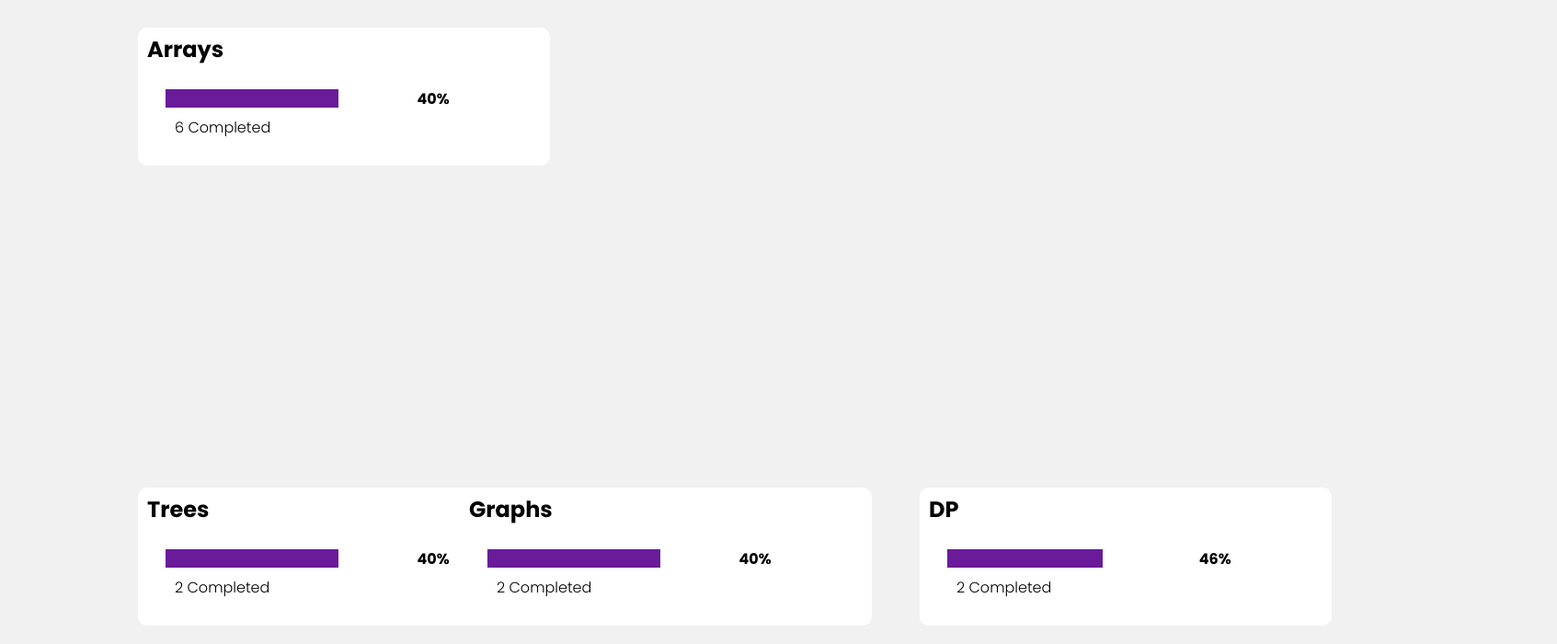
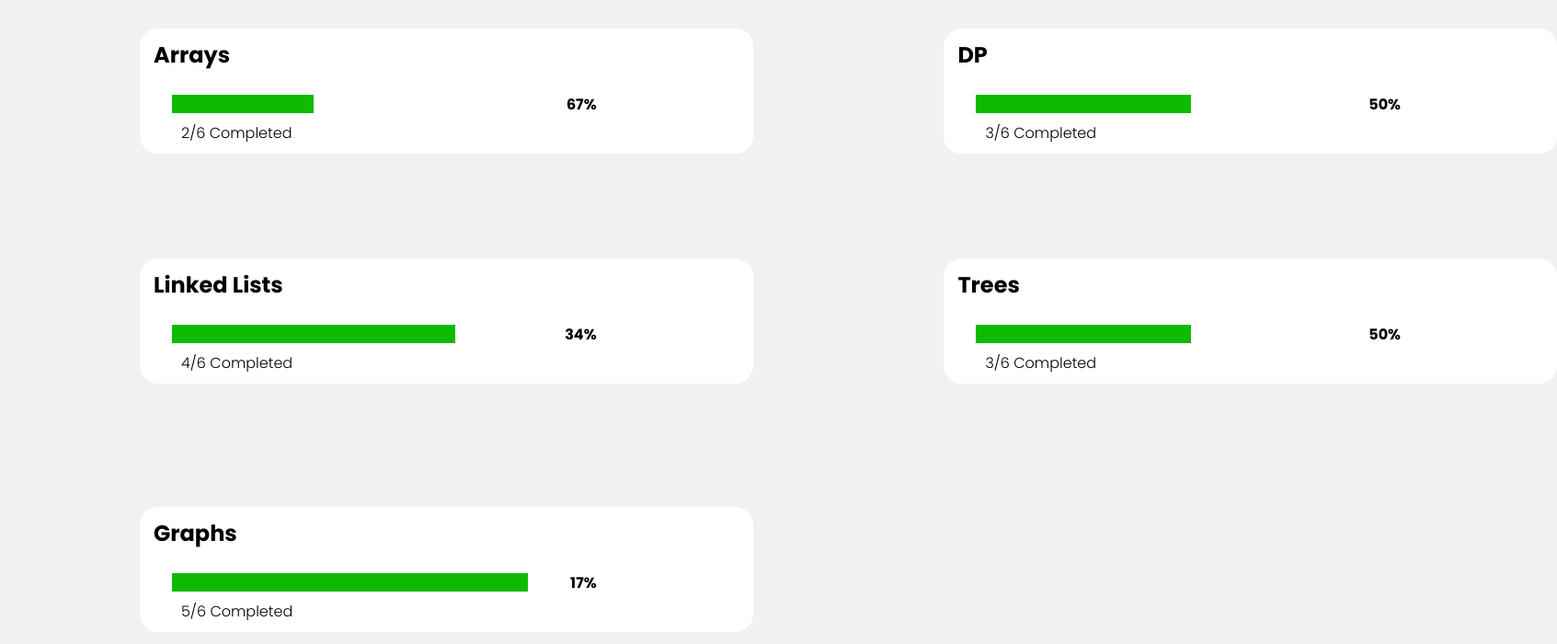
Before and after one commit to sajalgupta06/GreenTick, a React (Create React App) app: page /learn in a window 1280 px wide. Shown: the part 120-820 px from the top of the page at 92% size, 1693 px wide, since content can reach past the window. Built offline with nearby package versions, Linux system fonts and the light colour scheme.

Commit message:
Update Learn.js
Changed the way completed subtopics were passed to Progress bar component and added the click-ability feature to card.

```diff
--- a/src/components/Learn.js
+++ b/src/components/Learn.js
@@ -1,122 +1,93 @@
 import React from "react";
+import "../css/learn.css";
 import ProgressBar from "./progress-bar.component";
-
-const backCard1={
-    position: 'left',
-    height: 150,
-    width: '35%',
-    backgroundColor: "#fff",
-    borderRadius:10,
-    margin: 50,
-    position: 'absolute',
-    left: 100,
-    right: 0,
-    top: 100,
-    bottom: 0,
-    padding:10
-
-  }
-  const backCard5={
-    alignSelf: 'flex-end',
-    height: 150,
-    width: '35%',
-    backgroundColor: "#fff",
-    borderRadius:10,
-    marginLeft: 900,
-   position: 'absolute',
-    left: -400,
-    right:100,
-    top: 400,
-    bottom: 0,
-    padding:10
-  }
-  const backCard4={
-    position: 'left',
-    height: 150,
-    width: '35%',
-    backgroundColor: "#fff",
-    borderRadius:10,
-    margin: 50,
-    position: 'absolute',
-    left: 100,
-    right: 0,
-    top: 600,
-    bottom: 0,
-    padding:10
-
-  }
-const backCard2={
-    alignSelf: 'flex-end',
-    height: 150,
-    width: '35%',
-    backgroundColor: "#fff",
-    borderRadius:10,
-    marginLeft: 900,
-   position: 'absolute',
-    left: 100,
-    right: 0,
-    top: 150,
-    bottom: 0,
-    padding:10
-  }
-
-  const backCard3={
-
-    alignSelf: 'flex-end',
-    height: 150,
-    width: '35%',
-    backgroundColor: "#fff",
-    borderRadius:10,
-    marginLeft: 900,
-    position: 'absolute',
-    left: 100,
-    right: 0,
-    top: 650,
-    bottom: 0,
-    padding:10
-
-  }
-
-
+import {Link} from 'react-router-dom'
 
 
 function Learn() {
+
+	 var done1=2;
+	 var total1=6;
+	 var completed1=Math.floor( done1*100/total1);
+
+	 var done2=3;
+	 var total2=6;
+	 var completed2=Math.floor( done2*100/total2);
+
+	 var done3=4;
+	 var total3=6;
+	 var completed3=Math.floor( done3*100/total3);
+
+	 var done4=3;
+	 var total4=6;
+	 var completed4=Math.floor( done4*100/total4);
+
+	 var done5=5;
+	 var total5=6;
+	 var completed5=Math.floor( done5*100/total5);
+
   return (
 
     <div className="Learn">
     	<h1>Learn</h1>
 
 
-    <div style={backCard1}>
-    	<h4 style={{color:"#000",fontWeight:"600"}}>Arrays<br></br></h4>
-    	<ProgressBar bgcolor="#6a1b9a" completed="60" subtopics="6"/>
-    	</div>
+    <div className="content">
+        <div className="cardl1">
+        <Link id="arrays" to='/Practice'>
+          <div className="card__inside">
+          <h4 style={{color:"#000",fontWeight:"600"}}>Arrays</h4>
+          <ProgressBar bgcolor="#0FBB00" completed={`${completed1}`} subtopics={`${done1}/${total1}`}/>
+           </div>
+           </Link>
+           </div>
+      </div>
 
-    	<div style={backCard2}>
-    	<h4 style={{color:"#000",fontWeight:"600"}}>Linked Lists<br></br></h4>
-    	<ProgressBar bgcolor="#6a1b9a" completed="60" subtopics="5"/>
-    	</div>
+      <div className="content">
+        <div className="cardl2">
+        <Link id="arrays" to='/Practice'>
+          <div className="card__inside">
+          <h4 style={{color:"#000",fontWeight:"600"}}>DP</h4>
+          <ProgressBar bgcolor="#0FBB00" completed={`${completed2}`} subtopics={`${done2}/${total2}`}/>
+           </div>
+           </Link>
+           </div>
+      </div>
 
-    	<div style={backCard3}>
-    	 <h4 style={{color:"#000",fontWeight:"600"}}>DP<br></br></h4>
-    	<ProgressBar bgcolor="#6a1b9a" completed="54" subtopics="2"/>
-    	</div>
+    <div className="content">
+        <div className="cardl3">
+        <Link id="arrays" to='/Practice'>
+          <div className="card__inside">
+          <h4 style={{color:"#000",fontWeight:"600"}}>Linked Lists</h4>
+          <ProgressBar bgcolor="#0FBB00" completed={`${completed3}`} subtopics={`${done3}/${total3}`}/>
+           </div>
+           </Link>
+           </div>
+      </div>
 
-    	<div style={backCard4}>
-    	 <h4 style={{color:"#000",fontWeight:"600"}}>Trees<br></br></h4>
-    	<ProgressBar bgcolor="#6a1b9a" completed="60" subtopics="2"/>
-    	</div>
+      <div className="content">
+        <div className="cardl4">
+        <Link id="arrays" to='/Practice'>
+          <div className="card__inside">
+          <h4 style={{color:"#000",fontWeight:"600"}}>Trees</h4>
+          <ProgressBar bgcolor="#0FBB00" completed={`${completed4}`} subtopics={`${done4}/${total4}`}/>
+           </div>
+           </Link>
+           </div>
+      </div>
 
-    	<div style={backCard5}>
-    	 <h4 style={{color:"#000",fontWeight:"600"}}>Graphs<br></br></h4>
-    	<ProgressBar bgcolor="#6a1b9a" completed="60" subtopics="2"/>
-    	</div>
-
-
+      <div className="content">
+        <div className="cardl5">
+        <Link id="arrays" to='/Practice'>
+          <div className="card__inside">
+          <h4 style={{color:"#000",fontWeight:"600"}}>Graphs</h4>
+          <ProgressBar bgcolor="#0FBB00" completed={`${completed5}`} subtopics={`${done5}/${total5}`}/>
+           </div>
+           </Link>
+           </div>
+      </div>
 
     </div>
-
-
 
 );
 }
```
